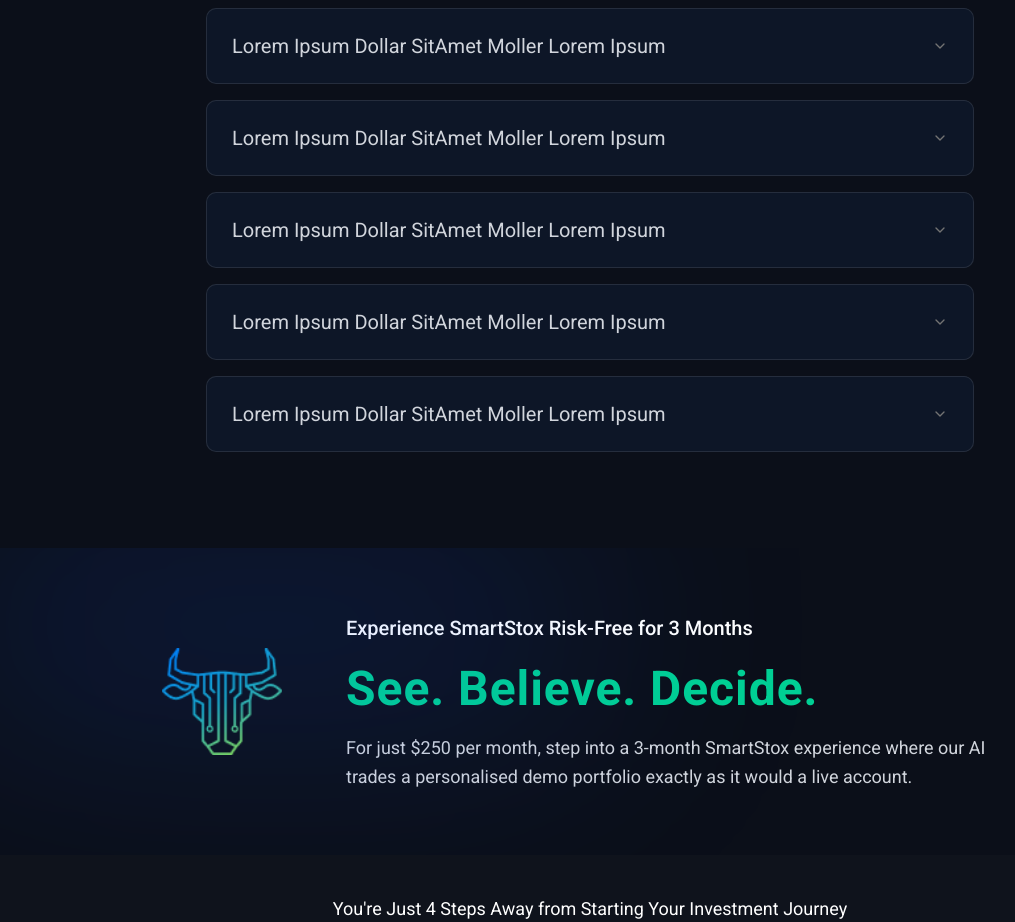
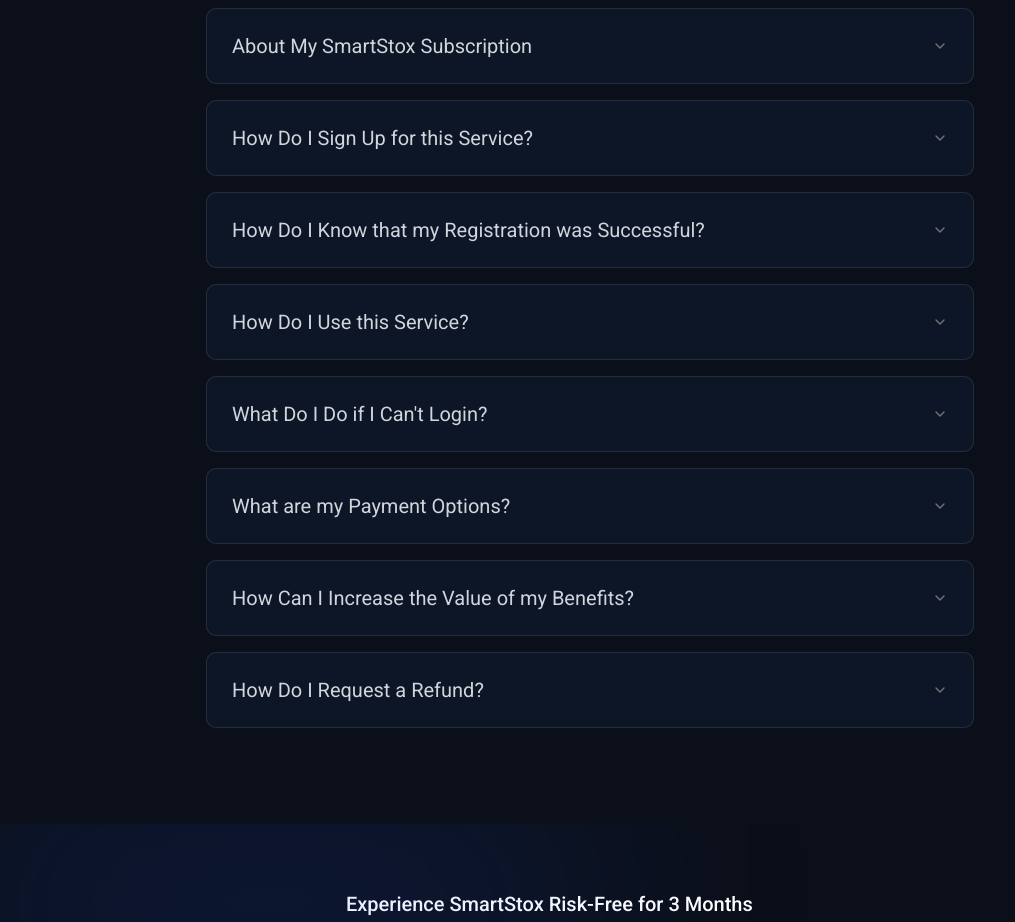
Before and after one commit to kevinthomas9898/s-stox, a Next.js app: page /en/wealth-creation in a window 1280 px wide. Shown: the part 7260-8182 px from the top of the page, without its empty margins (50-1065 px from the left). Built offline with nearby package versions, Linux system fonts and the light colour scheme; no server answers.

Commit message:
FAQ section change

```diff
--- a/components/sections/FAQSection.tsx
+++ b/components/sections/FAQSection.tsx
@@ -12,9 +12,9 @@ import { Typography } from '@/components/ui/typography';
 export default function FAQSection() {
   const t = useTranslations('faq');
 
-  const faqs = [1, 2, 3, 4, 5].map(i => ({
+  const faqs = [1, 2, 3, 4, 5, 6, 7, 8].map(i => ({
     q: t(`q${i}` as any),
-    a: "TEST Lorem ipsum dolor sit amet, TEST consectetur adipiscing elit. Sed do eiusmod tempor incididunt ut labore et dolore magna aliqua."
+    a: t(`a${i}` as any)
   }));
 
   return (
--- a/messages/en.json
+++ b/messages/en.json
@@ -92,11 +92,22 @@
   "faq": {
     "title_part1": "Frequently Asked",
     "title_part2": "Questions",
-    "q1": "Lorem Ipsum Dollar SitAmet Moller Lorem Ipsum",
-    "q2": "Lorem Ipsum Dollar SitAmet Moller Lorem Ipsum",
-    "q3": "Lorem Ipsum Dollar SitAmet Moller Lorem Ipsum",
-    "q4": "Lorem Ipsum Dollar SitAmet Moller Lorem Ipsum",
-    "q5": "Lorem Ipsum Dollar SitAmet Moller Lorem Ipsum"
+    "q1": "About My SmartStox Subscription",
+    "a1": "Your SmartStox subscription gives you access to our AI-driven trading platform that grows your wealth automatically through regulated brokers. You get a 3-month risk-free trial with the option for a full refund.",
+    "q2": "How Do I Sign Up for this Service?",
+    "a2": "You can sign up for this service by clicking on the REGISTER button and following the prompts. The process is simple: download the app, verify your identity, fund your account, and start earning.",
+    "q3": "How Do I Know that my Registration was Successful?",
+    "a3": "We shall send you a registration confirmation to your specified email address. You will also receive a welcome email with next steps to access your account.",
+    "q4": "How Do I Use this Service?",
+    "a4": "Your service and benefits are available online via this product website or the SmartStox Mobile Application. Once logged in, you can track your portfolio in real-time, view trades, and manage your settings.",
+    "q5": "What Do I Do if I Can't Login?",
+    "a5": "Login failures could be the result of various problems, such as a delay of your registration data to be available on our Login site. You are welcome to contact our CRM department via online chat or email in the meantime.",
+    "q6": "What are my Payment Options?",
+    "a6": "You may pay your software subscription fees via your MasterCard, VISA or CUP debit or credit card, or via USDT.",
+    "q7": "How Can I Increase the Value of my Benefits?",
+    "a7": "Your investment benefits may be increased subject to your disposable income and risk appetite. Additional funds can be added via your SmartStox Mobile APP to strategically enhance compounding potential.",
+    "q8": "How Do I Request a Refund?",
+    "a8": "A refund request should be done in writing to the client care email address as listed in the Contact Us section of this website, or via the self-service functions under Login. You may also cancel your trial during the first 30 days after the expiration of your 3-month trial for a full refund of any amounts paid."
   },
   "cta": {
     "eyebrow": "Experience SmartStox Risk-Free for",
--- a/messages/fr.json
+++ b/messages/fr.json
@@ -92,11 +92,22 @@
   "faq": {
     "title_part1": "Questions Fréquemment",
     "title_part2": "Posées",
-    "q1": "Lorem Ipsum Dollar SitAmet Moller Lorem Ipsum",
-    "q2": "Lorem Ipsum Dollar SitAmet Moller Lorem Ipsum",
-    "q3": "Lorem Ipsum Dollar SitAmet Moller Lorem Ipsum",
-    "q4": "Lorem Ipsum Dollar SitAmet Moller Lorem Ipsum",
-    "q5": "Lorem Ipsum Dollar SitAmet Moller Lorem Ipsum"
+    "q1": "À propos de mon abonnement SmartStox",
+    "a1": "Votre abonnement SmartStox vous donne accès à notre plateforme de trading pilotée par l'IA, qui fait fructifier votre patrimoine automatiquement via des courtiers réglementés. Vous bénéficiez d'un essai sans risque de 3 mois avec possibilité de remboursement complet.",
+    "q2": "Comment puis-je m'inscrire à ce service ?",
+    "a2": "Vous pouvez vous inscrire en cliquant sur le bouton S'INSCRIRE et en suivant les instructions. Le processus est simple : téléchargez l'application, vérifiez votre identité, financez votre compte et commencez à gagner.",
+    "q3": "Comment puis-je savoir que mon inscription a réussi ?",
+    "a3": "Nous vous enverrons une confirmation d'inscription à votre adresse e-mail indiquée. Vous recevrez également un e-mail de bienvenue avec les prochaines étapes pour accéder à votre compte.",
+    "q4": "Comment puis-je utiliser ce service ?",
+    "a4": "Votre service et vos avantages sont disponibles en ligne via le site web de ce produit ou l'application mobile SmartStox. Une fois connecté, vous pouvez suivre votre portefeuille en temps réel, visualiser les trades et gérer vos paramètres.",
+    "q5": "Que dois-je faire si je ne peux pas me connecter ?",
+    "a5": "Les échecs de connexion peuvent être le résultat de divers problèmes, comme un délai de disponibilité de vos données d'inscription sur notre site de connexion. N'hésitez pas à contacter notre service client via le chat en ligne ou par e-mail en attendant.",
+    "q6": "Quelles sont mes options de paiement ?",
+    "a6": "Vous pouvez payer vos frais d'abonnement logiciel via votre carte de débit ou de crédit MasterCard, VISA ou CUP, ou via USDT.",
+    "q7": "Comment puis-je augmenter la valeur de mes avantages ?",
+    "a7": "Vos avantages d'investissement peuvent être augmentés en fonction de votre revenu disponible et de votre tolérance au risque. Des fonds supplémentaires peuvent être ajoutés via votre application pour optimiser le potentiel de capitalisation.",
+    "q8": "Comment puis-je demander un remboursement ?",
+    "a8": "Une demande de remboursement doit être faite par écrit à l'adresse e-mail du service client comme indiqué dans la section Contactez-nous de ce site web, ou via les fonctions libre-service sous Connexion. Vous pouvez également annuler votre essai pendant les 30 premiers jours après l'expiration de votre essai de 3 mois pour un remboursement complet."
   },
   "cta": {
     "eyebrow": "Expérimentez SmartStox Sans Risque Pendant",
```
